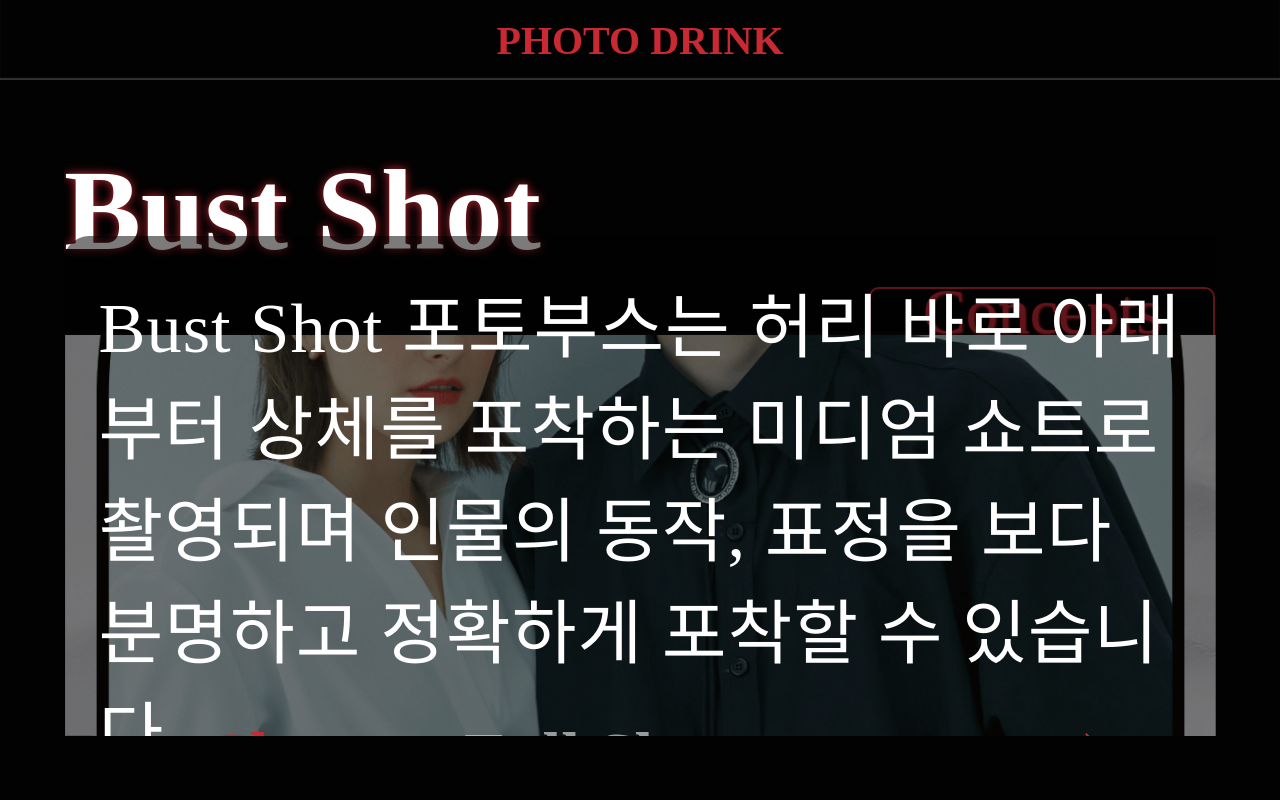
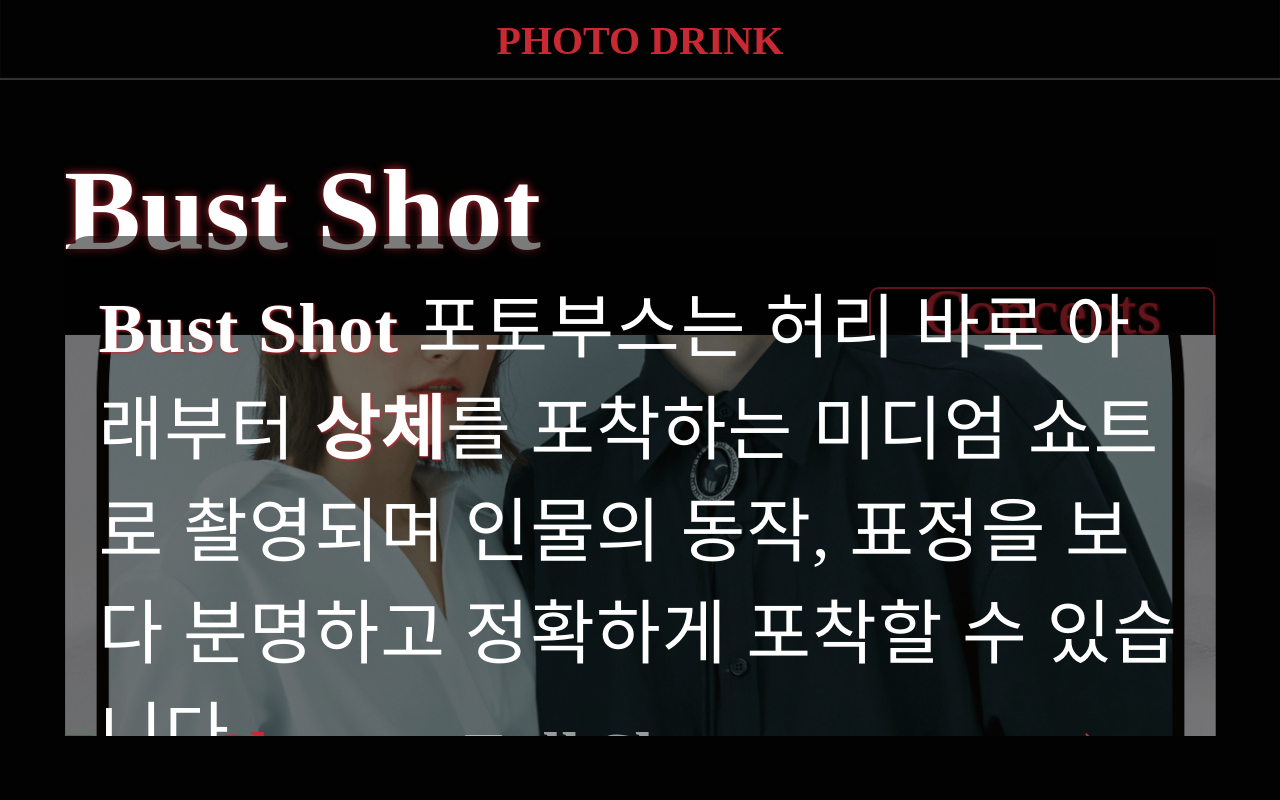
Before and after one commit to sadbc1235/photodrinkM, a website: page index.html in a window 1280 px wide. Drawn offline with Linux system fonts and the light colour scheme.

Commit message:
highlighting explain keyword

```diff
--- a/index.html
+++ b/index.html
@@ -39,7 +39,7 @@
               <img src="/images/bust-shot/bustshot2.png" alt="main img">
 
               <p class="boothExplain">
-                Bust Shot 포토부스는 허리 바로 아래부터 상체를 포착하는 미디엄 쇼트로 촬영되며 인물의 동작, 표정을 보다 분명하고 정확하게 포착할 수 있습니다.
+                <span>Bust Shot</span> 포토부스는 허리 바로 아래부터 <span>상체</span>를 포착하는 미디엄 쇼트로 촬영되며 인물의 동작, 표정을 보다 분명하고 정확하게 포착할 수 있습니다.
               </p>
 
             </div>
@@ -62,7 +62,7 @@
               <img src="/images/metal/metal3.jpg" alt="main img">
 
               <p class="boothExplain">
-                Metal 포토부스는 허리 바로 아래부터 상체를 포착하는 미디엄 쇼트로 촬영되며 인물의 동작, 표정을 보다 분명하고 정확하게 포착할 수 있습니다.
+                <span>Metal</span> 포토부스는 허리 바로 아래부터 <span>상체</span>를 포착하는 미디엄 쇼트로 촬영되며 인물의 동작, 표정을 보다 분명하고 정확하게 포착할 수 있습니다.
               </p>
 
             </div>
@@ -85,7 +85,7 @@
               <img src="/images/full-shot/fullshot5.jpg" alt="main img">
 
               <p class="boothExplain">
-                Full Shot 포토부스는 전신 촬영이 가능한 풀 쇼트로 촬영이 되며 인물의 전체적인 모습을 담을 수 있습니다.
+                <span>Full Shot</span> 포토부스는 <span>전신</span> 촬영이 가능한 풀 쇼트로 촬영이 되며 인물의 전체적인 모습을 담을 수 있습니다.
               </p>
 
             </div>
@@ -108,7 +108,7 @@
               <img src="/images/dynamic/dynamic2.jpg" alt="main img">
 
               <p class="boothExplain">
-                다이나믹 포토부스는 원하는 장르의 음원을 선택하면 신나는 음악과 함께 영상 촬영이 가능하며 사진 촬영 또한 할 수 있는 신개념 포토부스 입니다.
+                <span class="strong">Dynamic</span> 포토부스는 원하는 장르의 음원을 선택하면 신나는 음악과 함께 <span>영상</span> 촬영이 가능하며 <span>사진</span> 촬영 또한 할 수 있는 신개념 포토부스 입니다.
               </p>
 
             </div>
--- a/scss/main.scss
+++ b/scss/main.scss
@@ -111,6 +111,11 @@
           color: #fff;
           letter-spacing: 1px;
           transition: .4s all;
+
+          span {
+            font-weight: bold;
+            text-shadow: 1px 1px 3px #c92933;
+          }
         }
 
       }
```
Also changed, not shown: css/main.css, 1 other file.
